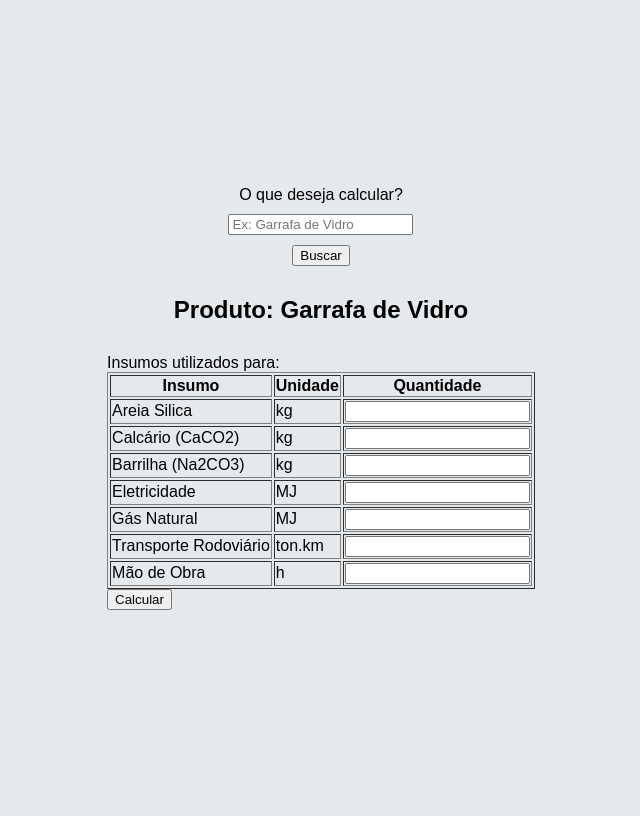
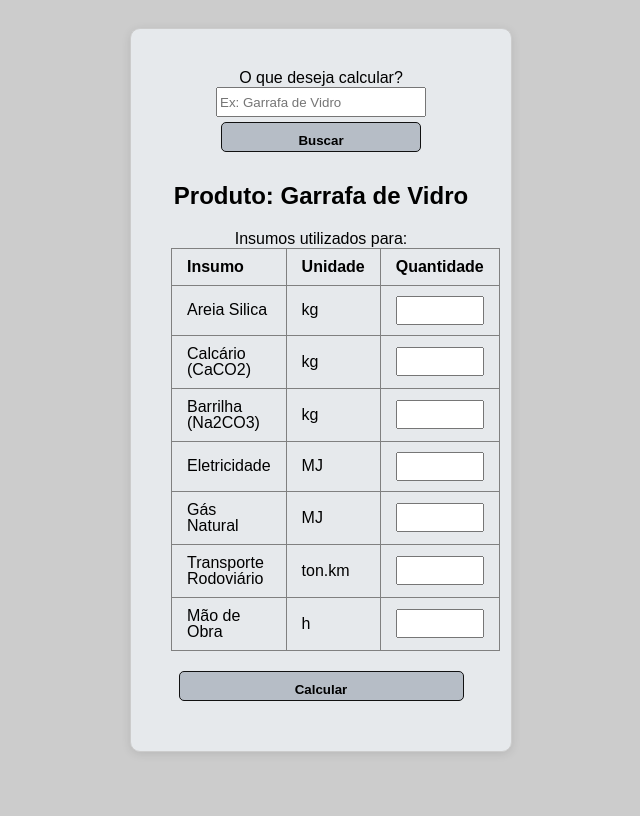
Before and after one commit to Rennanpaulino/Software-de-Calculo-de-Emergia, a Flask app: template templates/index.html in a window 1280 px wide. Shown: the whole page, without its empty margins (319-959 px from the left). After the commit the page ends 753 px from the top, so only its background shows below. Run offline with Flask 3, Linux system fonts and the light colour scheme; the template is opened without the code that fills it: values that come from a table or form of the project are taken from there, others are empty; data comes from the database, SQL or seed files in the repository.

Commit message:
estilização

```diff
--- a/static/stylesheet.css
+++ b/static/stylesheet.css
@@ -1,92 +1,124 @@
 body {
+    background-color: #ccc;
+    font-family: Arial;
+    margin: 0;
+    padding: 0;
+    height: 100vh;
     display: flex;
     justify-content: center;
     align-items: center;
-    height: 100vh;
+}
+
+.container {
     background-color: #e6e9ec;
-    font-family: Arial;
+    border: 1px solid #ccc;
+    border-radius: 10px;
+    box-shadow: 0 2px 10px rgba(0, 0, 0, 0.1);
+    text-align: center;
+    width: 300px;
+    flex-direction: column;
+    padding: 40px;
+    margin-bottom: 20px;
+    gap: 10px;
+}
+
+.container h1 {
+    color: black;
+    margin-bottom: 20px;
+}
+
+.container button {
+    width: 95%;
+    padding: 10px;
+    margin-bottom: 10px;
+    border: 1px solid #111;
+    border-radius: 5px;
+    background-color: #b6bdc6;
+    cursor: pointer;
+    font-weight: bold;
+}
+
+.container button:hover {
+    background-color: #9ea9b4;
+}
+
+.container-busca {
+    width: 210px;
+    margin: 0% auto;
+}
+
+.campo-busca,
+.botao-busca{
+    width: 100%;
+    height: 30px;
+    margin-bottom: 5px;
+    box-sizing: border-box;
+}
+
+table {
+    border-collapse: collapse;
+    width: 100%;
+}
+
+th, td {
+    padding: 10px 15px;
+    text-align: left;
+    line-height: 1.0;
+}
+
+input[type="number"] {
+    width: 100%;
+    padding: 5px;
+    box-sizing: border-box;
+}
+
+.botao-calcular{
+    margin-top: 20px;
+    width: 100px;
+    height: 30px;
 }
 
 .login-container {
     background-color: #b6bdc6;
-    border: 1px solid #e6e9ec;
     padding: 30px;
-    border-radius: 10px;
-    box-shadow: 0 2px 10px rgba(0, 0, 0, 0.1);
+    border-radius: 8px;
+    width: 300px;
+    box-shadow: 0 5px 10px #9ea9b4;
     text-align: center;
-    width: 300px;
 }
 
-.login-container h1 {
-    color: black;
+.login-container h2 {
     margin-bottom: 20px;
+    color: #b6bdc6;
 }
-
 .login-container input[type="email"],
-.login-container input [type="password"] {
-    width: 90;
-    padding: 5px;
-    border: 1px solid #9ea9b4;
+.login-container input[type="password"] {
+  width: 100%;
+  padding: 10px;
+  margin-top: 6px;
+  margin-bottom: 16px;
+  border: 1px solid #ccc;
   border-radius: 4px;
 }
 
-.login-container button {
-    width: 95%;
+.login-container button,
+.login-container .btn-secondary {
+    width: 100%;
     padding: 10px;
-    margin-bottom: 10px;
-    border: 1px solid #e6e9ec;
+    margin-top: 10px;
+    background-color: #9ea9b4;
+    color: #111;
+    border: none;
     border-radius: 5px;
-    background-color: #9ea9b4;
     cursor: pointer;
-    font-weight: bold;
+    text-decoration: none;
+    display: inline-block;
+    justify-items: center;
 }
 
+.login-container .btn-secondary:hover,
 .login-container button:hover {
-    background-color: #b6bdc6;
-}
-
-.index.container {
-    background-color: #e6e9ec;
-    font-family: Arial;
-    margin: 0;
-    padding: 0;
-}
-
-.container {
-    display: flex;
-    flex-direction: column;
-    align-items: center;
-    justify-content: center;
-    padding: 40px;
-    margin-bottom: 20px;
-    display: flex;
-    gap: 10px;
-}
-
-.table.container {
-    margin-bottom: 20px;
-    display: flex;
-    align-items: center;
-    gap: 10px;
-    padding: 8px;
-    border: 1px solid #9ea9b4;
-    border-radius: 5px;
-
-}
-
-.table.container button {
-    padding: 8px 10px;
-    background-color: #b6bdc6;
-    border: 1px solid #e6e9ec;
-    border-radius: 4px;
-    cursor: pointer;
-}
-
-.login.container {
-    background-color: #9ea9b4;
-    font-family: Arial;
-    margin: 0;
-    padding: 0;
+    background-color: #2c2c2c;
 }
 
 #container {
--- a/templates/index.html
+++ b/templates/index.html
@@ -9,17 +9,17 @@
 </head>
 
 <body>
-  <div class="index.container">
+  <div class="container">
     <form method="GET">
-      <div class="container">
+      <div class="container-busca">
         <label>O que deseja calcular?</label>
-        <input type="text" name="produto" placeholder="Ex: Garrafa de Vidro">
-        <button type="submit">Buscar</button>
+        <input type="text" name="produto" placeholder="Ex: Garrafa de Vidro" class="campo-busca">
+        <button class="botao-busca">Buscar</button>
+      </div>
     </form>
 
     {% if produto %}
     <h2>Produto: {{ produto.item }}</h2>
-
     {% if insumos %}
     <form method="POST" action="/results">
       <label>Insumos utilizados para:</label><input type="hidden" name="produto_id" value="{{ produto.id }}">
@@ -39,7 +39,7 @@
           {% endfor %}
         </table>
       </div>
-      <button type="submit">Calcular</button>
+      <button class="botao-calcular">Calcular</button>
     </form>
     {% else %}
     <p>Nenhum insumo cadastrado para esse produto.</p>
--- a/templates/login.html
+++ b/templates/login.html
@@ -17,7 +17,7 @@
             <button type="submit">Entrar</button>
         </form>
         <br>
-        <a href="{{ url_for('sign_up') }}"><button>Cadastrar-se</button></a>
+        <a href="{{ url_for('sign_up') }}" class="btn-secondary">Cadastrar-se</a>
 
         {% with messages = get_flashed_messages() %}
         {% if messages %}
```
Also changed, not shown: static/resultados.json (+21 -21 lines), 1 other file. Lines whose indentation alone changed are shown as unchanged.
